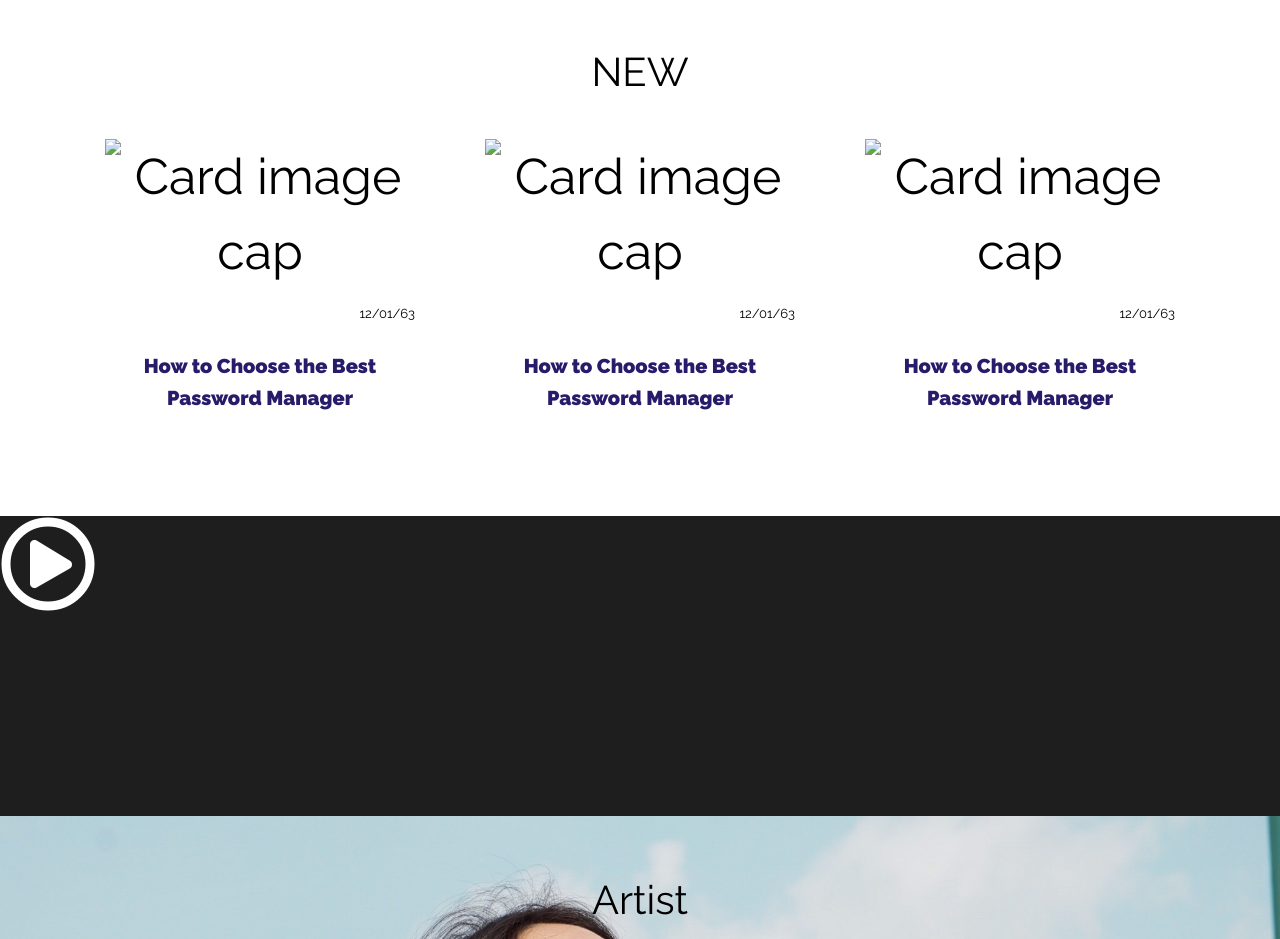
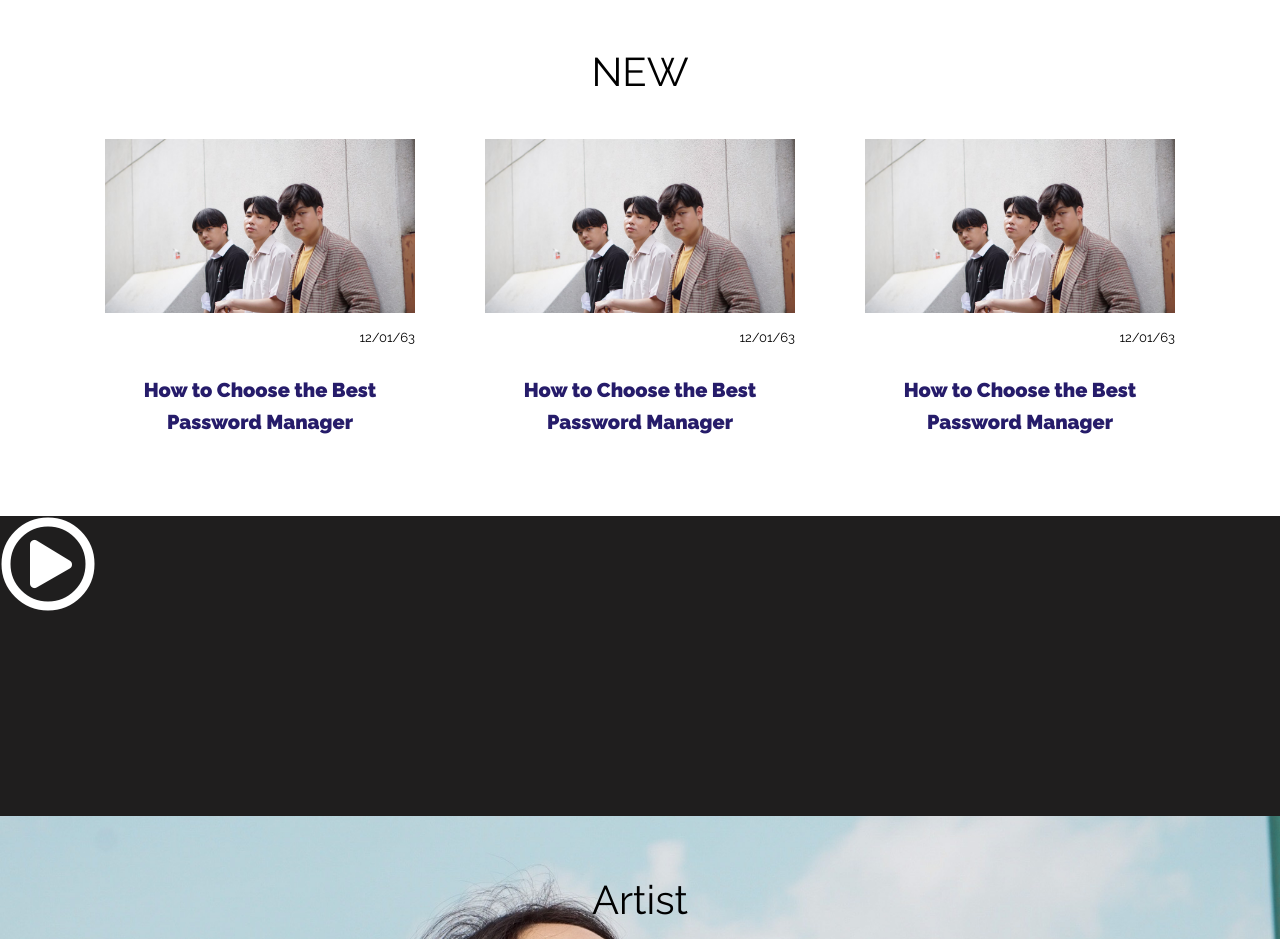
Before and after one commit to StangRS/Project_2, a website: page html/home.html in a window 1280 px wide. Shown: the part 1180-2119 px from the top of the page. Drawn offline with nearby package versions, Linux system fonts and the light colour scheme.

Commit message:
change image new
change image new

```diff
--- a/html/home.html
+++ b/html/home.html
@@ -98,25 +98,23 @@
                 <h1>NEW</h1>
 
                 <div class="card-deck">
+                    <!-- Card 1 -->
                     <div class="card card-secondary">
                         <a href=""></a>
-                        <img class="card-img-top" src="/img/1.png" alt="Card image cap">
+                        <img class="card-img-top" src="/img/cae78ab364eec014ac10198a1eac5e6ae_31275193_201123.jpg" alt="Card image cap">
                         <div class="card-body">
                             <div class="text-right">
                                 <p style="font-size: small; ">12/01/63</p>
                             </div>
                             <div class="card-title">
-                                <!-- Button trigger modal -->
                                 <div class="btn" data-toggle="modal" data-target="#ModalNew">How to Choose the Best Password Manager</div>
                             </div>
-                                <!-- <div class="text-right">
-                                    <a href="#" class="btn btn-sm btn-link btn-icon-right">
-                                        <span>LEARN MORE...</span></a>
-                                </div> -->
                         </div>
                     </div>
+
+                    <!-- Card 2 -->
                     <div class="card card-secondary">
-                        <img class="card-img-top" src="/img/1.png" alt="Card image cap">
+                        <img class="card-img-top" src="/img/cae78ab364eec014ac10198a1eac5e6ae_31275193_201123.jpg" alt="Card image cap">
                         <div class="card-body">
                             <div class="text-right">
                                 <p style="font-size: small; ">12/01/63</p>
@@ -127,8 +125,10 @@
                             </div>
                         </div>
                     </div>
+
+                    <!-- Card 3 -->
                     <div class="card card-secondary">
-                        <img class="card-img-top" src="/img/1.png" alt="Card image cap">
+                        <img class="card-img-top" src="/img/cae78ab364eec014ac10198a1eac5e6ae_31275193_201123.jpg" alt="Card image cap">
                         <div class="card-body">
                             <div class="text-right">
                                 <p style="font-size: small; ">12/01/63</p>
@@ -165,7 +165,7 @@
               dignissimos perspiciatis vel nesciunt sit consequatur necessitatibus iste perferendis nulla.
               Vel voluptas natus atque doloremque excepturi neque unde.</p>
             <br>
-            <img src="/img/1.png" width="1100">
+            <img src="/img/cae78ab364eec014ac10198a1eac5e6ae_31275193" width="1100">
         </div>
       </div>
     </div>
```
